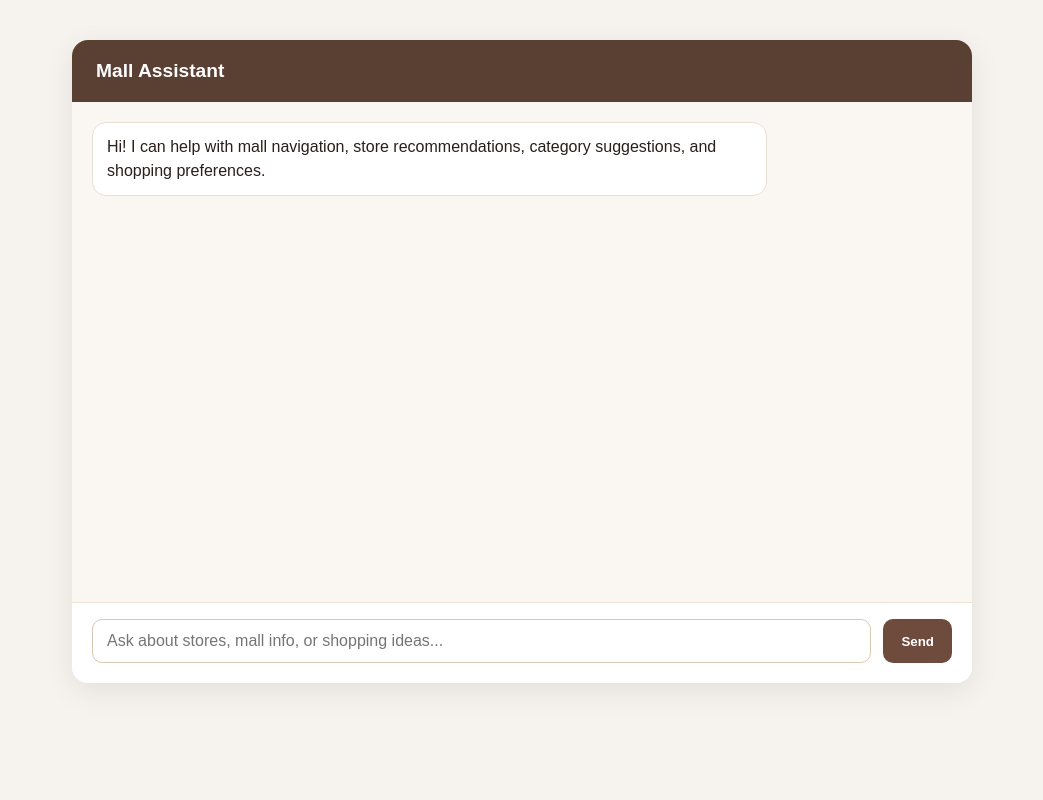
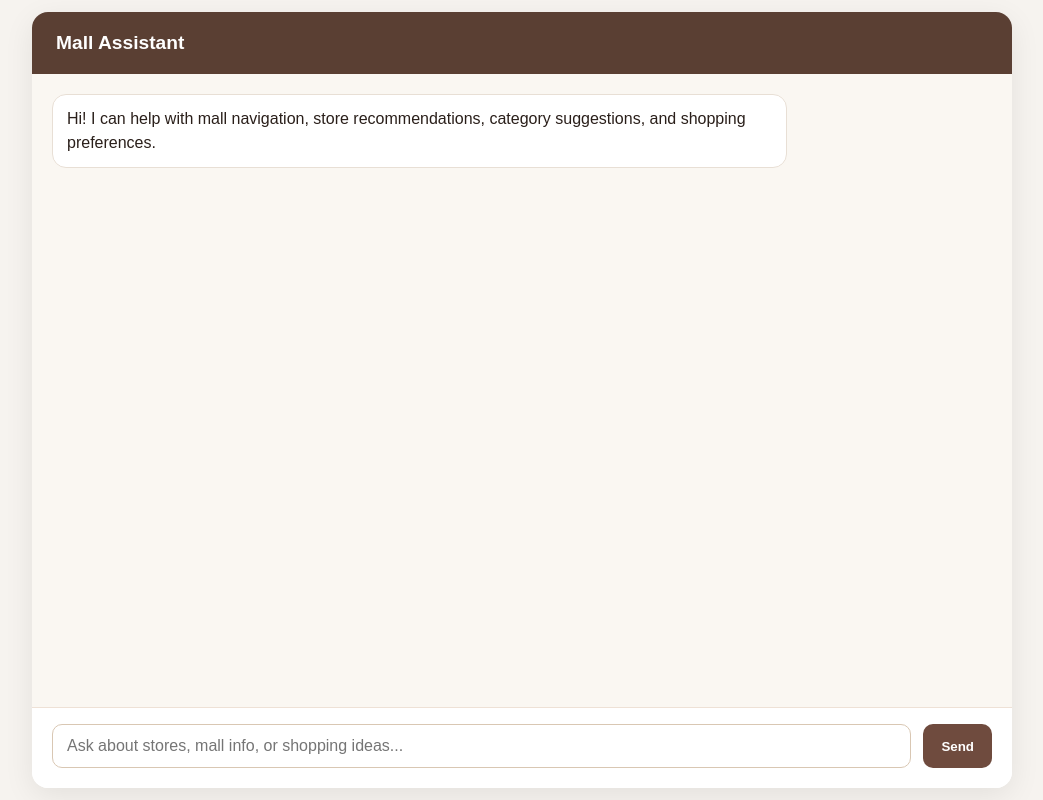
Before and after one commit to alishadaym/P1-Intern-Project, a Flask app: page /chat in a window 1280 px wide. Shown: the whole page, without its empty margins (118-1161 px from the left). Run offline with Flask 3, Linux system fonts and the light colour scheme.

Commit message:
fix style

```diff
--- a/templates/chat.html
+++ b/templates/chat.html
@@ -5,23 +5,34 @@
     <meta name="viewport" content="width=device-width, initial-scale=1.0">
     <title>Mall Assistant</title>
     <style>
-        body {
+        html, body {
             margin: 0;
+            height: 100%;
+            min-height: 100vh;
             font-family: Arial, sans-serif;
             background: #f6f3ef;
             color: #2a1f1a;
         }
 
+        body {
+            display: flex;
+            align-items: stretch;
+        }
+
         .chat-shell {
-            max-width: 900px;
-            margin: 40px auto;
+            width: min(100%, 980px);
+            min-height: calc(100vh - 24px);
+            margin: 12px auto;
             background: #fff;
             border-radius: 16px;
             box-shadow: 0 8px 30px rgba(0, 0, 0, 0.08);
             overflow: hidden;
+            display: flex;
+            flex-direction: column;
         }
 
         .chat-header {
+            flex: 0 0 auto;
             padding: 20px 24px;
             background: #5a3f33;
             color: white;
@@ -30,7 +41,8 @@
         }
 
         .chat-body {
-            height: 460px;
+            flex: 1 1 auto;
+            min-height: 0;
             overflow-y: auto;
             padding: 20px;
             background: #faf7f2;
@@ -57,6 +69,7 @@
         }
 
         .chat-form {
+            flex: 0 0 auto;
             display: flex;
             gap: 12px;
             padding: 16px 20px 20px;
```
